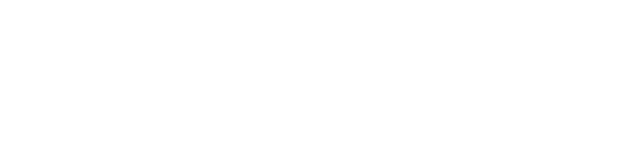
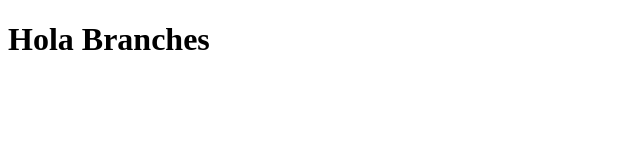
Before and after one commit to juanhb9/proyectoUno, a plain HTML site: page index.html in a window 1280 px wide. Shown: the whole page, without its empty margins (0-640 px from the left). Drawn offline with Linux system fonts and the light colour scheme.

Commit message:
agregandoBranches

```diff
--- a/index.html
+++ b/index.html
@@ -7,6 +7,6 @@
     <link rel="stylesheet" href="css/estilos.css">
 </head>
 <body>
-
+    <h1>Hola Branches</h1>
 </body>
 </html>
```
